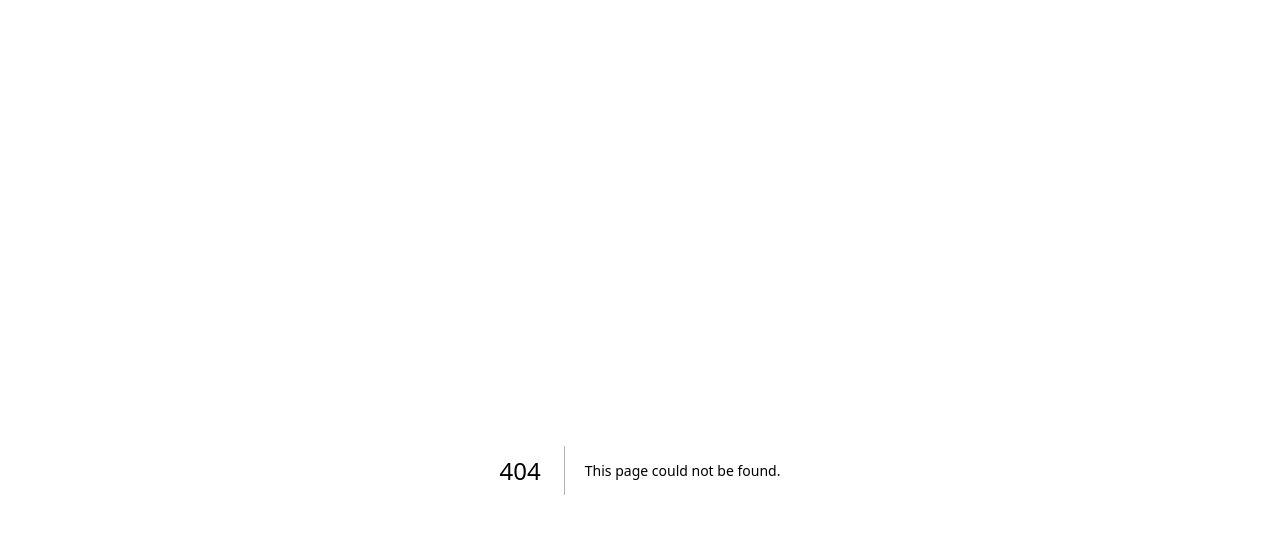
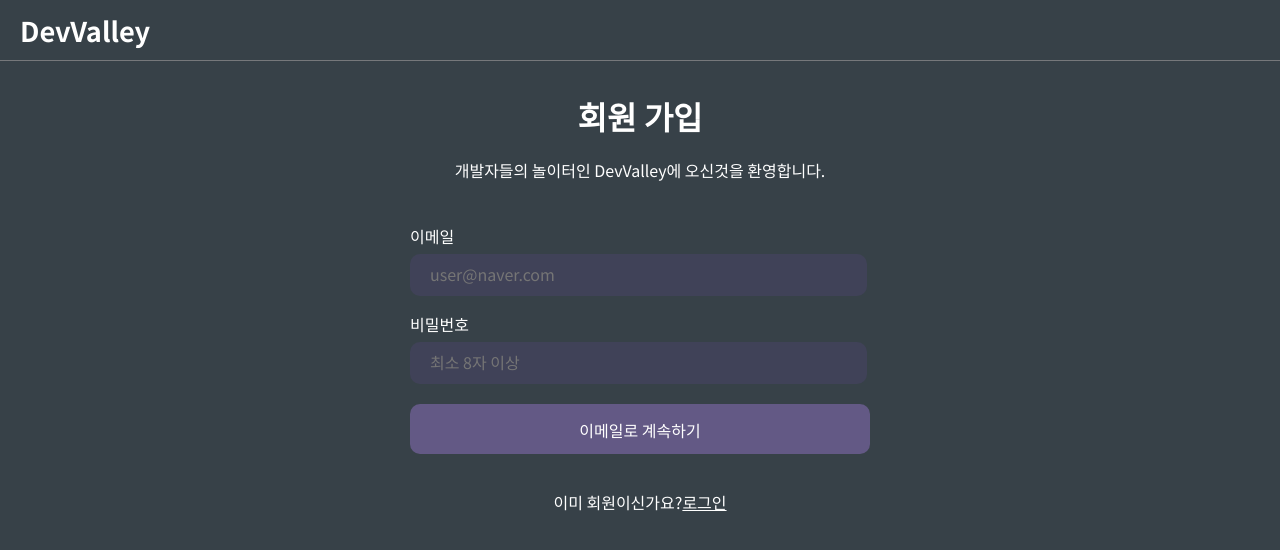
Before and after one commit to DevValley-team/dev-valley, a Next.js app in the folder frontend/: page /register in a window 1280 px wide. Before the commit this address had no page. Shown: the top 550 px of the page. Built offline with nearby package versions, Linux system fonts and the light colour scheme.

Commit message:
feat: Register page, SignupForm (#7)

```diff
--- /dev/null
+++ b/frontend/src/components/SignupForm.tsx
@@ -0,0 +1,117 @@
+import { useRouter } from "next/router";
+import { useState, FormEvent } from "react";
+import styled from "styled-components";
+
+interface ISingupData {
+  email: string;
+  password: string;
+}
+
+export default function SignupForm() {
+  const [formData, setFormData] = useState<ISingupData>({
+    email: "",
+    password: "",
+  });
+  const router = useRouter();
+
+  const handleChange = (
+    e: React.ChangeEvent<HTMLInputElement | HTMLTextAreaElement>
+  ) => {
+    const { name, value } = e.target;
+    setFormData((prevFormData) => ({
+      ...prevFormData,
+      [name]: value,
+    }));
+  };
+
+  const handleSubmit = async (event: FormEvent<HTMLFormElement>) => {
+    event.preventDefault();
+    try {
+      const res = await fetch("/api/signup", {
+        method: "POST",
+        headers: {
+          "Content-Type": "application/json",
+        },
+        body: JSON.stringify(formData),
+      });
+      if (res.ok) {
+        router.push("/login");
+      } else {
+        const { message } = await res.json();
+        throw new Error(message);
+      }
+    } catch (error) {
+      console.error(error);
+    }
+  };
+
+  return (
+    <RegisterForm onSubmit={handleSubmit}>
+      <RegisterLabel>이메일</RegisterLabel>
+      <Input
+        value={formData.email}
+        name="email"
+        type="email"
+        placeholder="user@naver.com"
+        onChange={handleChange}
+      />
+      <RegisterLabel>비밀번호</RegisterLabel>
+      <Input
+        value={formData.password}
+        name="password"
+        type="password"
+        placeholder="최소 8자 이상"
+        onChange={handleChange}
+      />
+      <EmailSingupBtn type="submit">이메일로 계속하기</EmailSingupBtn>
+    </RegisterForm>
+  );
+}
+
+const RegisterForm = styled.form`
+  padding: 0px 10px;
+  margin-bottom: 40px;
+`;
+const RegisterLabel = styled.label`
+  color: ${(props) => props.theme.textColor};
+`;
+const Input = styled.input`
+  color: ${(props) => props.theme.textColor};
+  padding-left: 20px;
+  font-size: 1.2rem;
+  width: 435px;
+  height: 40px;
+  margin-top: 10px;
+  margin-bottom: 20px;
+  display: block;
+  background-color: ${(props) => props.theme.inputColor};
+  border: none;
+  border-radius: 10px;
+  &:focus {
+    outline: none;
+    border: 1px solid ${(props) => props.theme.inputFocusColor};
+    transition: none;
+  }
+  ::placeholder {
+    font-family: "Noto Sans KR";
+    font-size: 1rem;
+  }
+`;
+
+const EmailSingupBtn = styled.button`
+  font-family: "Noto Sans KR";
+  font-size: 1rem;
+  border: none;
+  width: 460px;
+  background-color: ${(props) => props.theme.btnColor};
+  height: 50px;
+  border-radius: 10px;
+  color: ${(props) => props.theme.textColor};
+  text-align: center;
+  line-height: 50px;
+  cursor: pointer;
+  &:hover {
+    background-color: ${(props) => props.theme.btnFocusColor};
+    transition: 0.2s;
+  }
+`;
--- /dev/null
+++ b/frontend/src/pages/register.tsx
@@ -0,0 +1,46 @@
+import SignupForm from "@/components/SignupForm";
+import TopNav from "@/components/TopNav";
+import Link from "next/link";
+import styled from "styled-components";
+
+export default function register() {
+  return (
+    <Container>
+      <TopNav />
+      <Title>회원 가입</Title>
+      <SubTitle>개발자들의 놀이터인 DevValley에 오신것을 환영합니다.</SubTitle>
+      <SignupForm />
+      <SubTitle>
+        이미 회원이신가요?
+        <Link href="/login">
+          <LoginText>로그인</LoginText>
+        </Link>
+      </SubTitle>
+    </Container>
+  );
+}
+
+const Container = styled.div`
+  max-width: 480px;
+  margin: 0 auto;
+`;
+
+const Title = styled.h1`
+  text-align: center;
+  color: ${(props) => props.theme.textColor};
+  font-size: 2rem;
+  padding-top: 30px;
+  font-weight: bold;
+  margin-bottom: 30px;
+`;
+
+const SubTitle = styled.h1`
+  color: ${(props) => props.theme.textColor};
+  text-align: center;
+  margin-bottom: 50px;
+`;
+
+const LoginText = styled.span`
+  text-decoration: underline;
+  color: ${(props) => props.theme.textColor};
+`;
```
